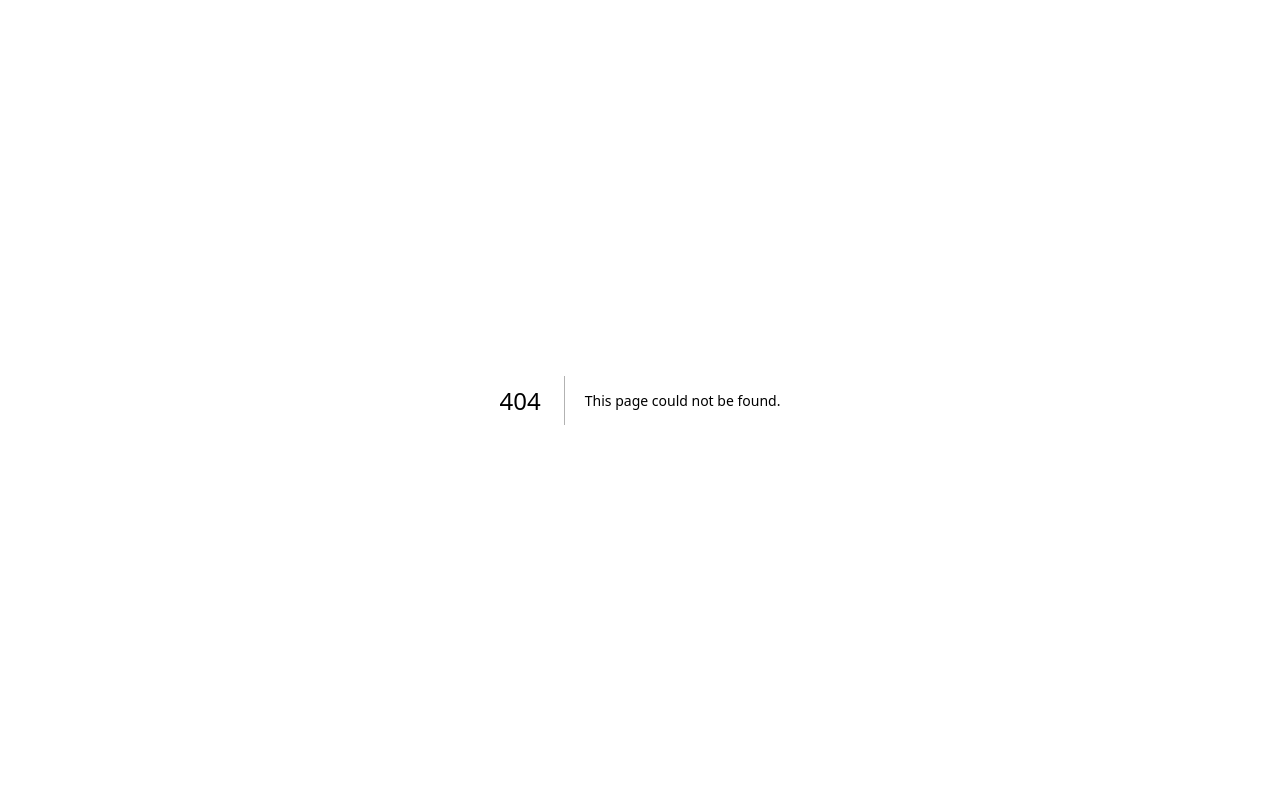
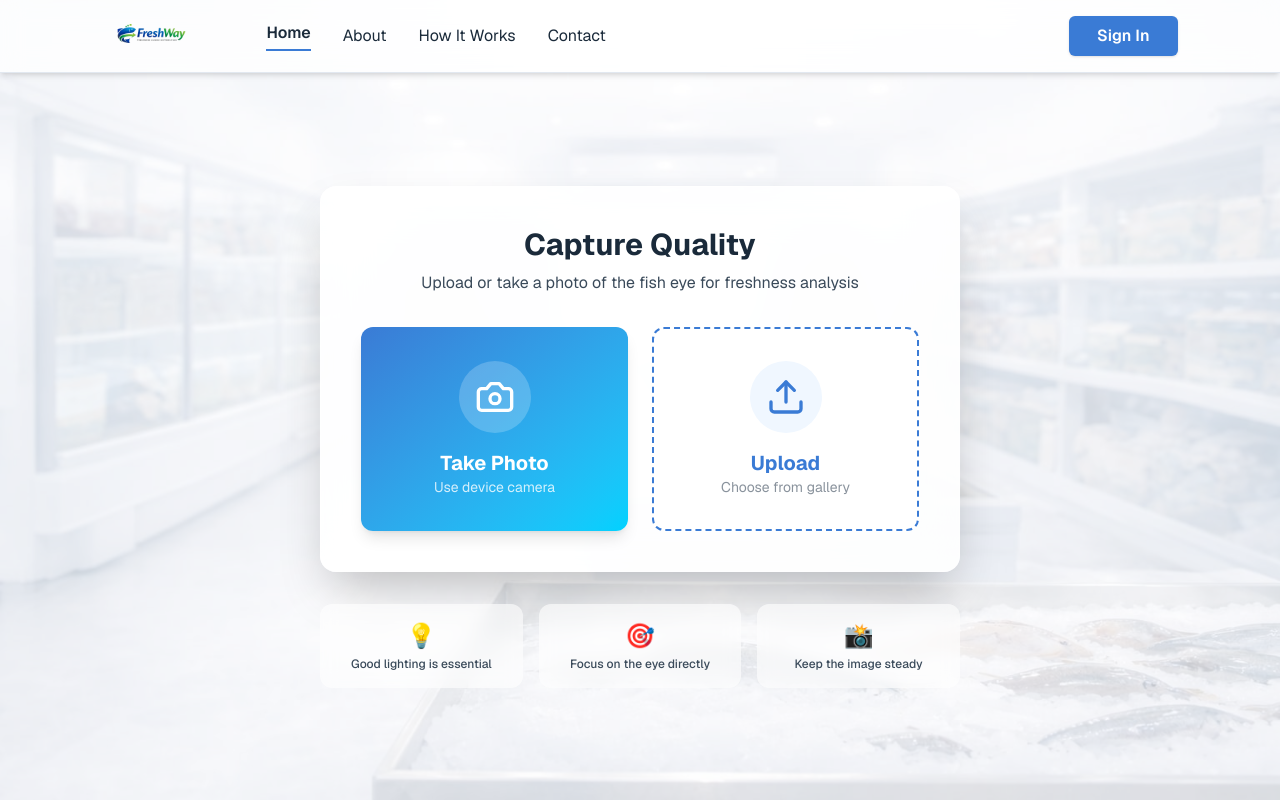
Before and after one commit to Muhammad-Sheik-Nauman/freshway, a Next.js app in the folder client/: page /capture-img in a window 1280 px wide. Before the commit this address had no page. Built offline with nearby package versions, Linux system fonts and the light colour scheme.

Commit message:
feat: add image capture/upload page with camera and file input options and create initial landing page component.

```diff
--- /dev/null
+++ b/client/app/capture-img/page.tsx
@@ -0,0 +1,223 @@
+"use client";
+
+import React, { useState, useRef, useEffect } from "react";
+import Navbar from "@/components/Navbar";
+
+export default function CapturePage() {
+  const [selectedImage, setSelectedImage] = useState<string | null>(null);
+  const [isCameraOpen, setIsCameraOpen] = useState(false);
+  const [stream, setStream] = useState<MediaStream | null>(null);
+
+  const fileInputRef = useRef<HTMLInputElement>(null);
+  const videoRef = useRef<HTMLVideoElement>(null);
+  const canvasRef = useRef<HTMLCanvasElement>(null);
+
+  // Stop camera when component unmounts
+  useEffect(() => {
+    return () => {
+      if (stream) {
+        stream.getTracks().forEach(track => track.stop());
+      }
+    };
+  }, [stream]);
+
+  // Attach stream to video element when camera is opened
+  useEffect(() => {
+    if (isCameraOpen && stream && videoRef.current) {
+      videoRef.current.srcObject = stream;
+    }
+  }, [isCameraOpen, stream]);
+
+  const handleImageUpload = (event: React.ChangeEvent<HTMLInputElement>) => {
+    const file = event.target.files?.[0];
+    if (file) {
+      // 10MB limit in bytes
+      const MAX_SIZE = 10 * 1024 * 1024;
+      if (file.size > MAX_SIZE) {
+        alert("File is too large! Please select an image smaller than 10MB.");
+        event.target.value = ""; // Clear the input
+        return;
+      }
+
+      const reader = new FileReader();
+      reader.onloadend = () => {
+        setSelectedImage(reader.result as string);
+      };
+      reader.readAsDataURL(file);
+    }
+  };
+
+  const triggerUpload = () => {
+    fileInputRef.current?.click();
+  };
+
+  const startCamera = async () => {
+    try {
+      const mediaStream = await navigator.mediaDevices.getUserMedia({
+        video: { facingMode: "environment" }
+      });
+      setStream(mediaStream);
+      setIsCameraOpen(true);
+    } catch (err) {
+      console.error("Error accessing camera:", err);
+      alert("Could not access camera. Please make sure you have given permission or use the upload option.");
+    }
+  };
+
+  const capturePhoto = () => {
+    if (videoRef.current && canvasRef.current) {
+      const video = videoRef.current;
+      const canvas = canvasRef.current;
+      const context = canvas.getContext("2d");
+
+      if (context) {
+        canvas.width = video.videoWidth;
+        canvas.height = video.videoHeight;
+        context.drawImage(video, 0, 0, canvas.width, canvas.height);
+
+        const imageData = canvas.toDataURL("image/png");
+        setSelectedImage(imageData);
+        stopCamera();
+      }
+    }
+  };
+
+  const stopCamera = () => {
+    if (stream) {
+      stream.getTracks().forEach(track => track.stop());
+      setStream(null);
+    }
+    setIsCameraOpen(false);
+  };
+
+  const resetImage = () => {
+    setSelectedImage(null);
+    stopCamera();
+  };
+
+  return (
+    <main className="relative min-h-screen w-full flex flex-col items-center justify-start font-sans" style={{ backgroundImage: "url('/bg.png')", backgroundSize: "cover", backgroundPosition: "center", backgroundRepeat: "no-repeat" }}>
+      <div className="absolute top-0 left-0 w-full h-full bg-white/75 z-0" />
+
+      <Navbar />
+
+      <div className="flex-1 flex flex-col items-center justify-center p-4 relative z-10 w-full max-w-2xl">
+        <div className="w-full bg-white/90 backdrop-blur-xl rounded-2xl shadow-2xl p-6 md:p-10 border border-white/20">
+          <div className="text-center mb-8">
+            <h1 className="text-3xl font-bold text-[#1a2a3a] mb-2">Capture Quality</h1>
+            <p className="text-[#3a4a5a]">Upload or take a photo of the fish eye for freshness analysis</p>
+          </div>
+
+          {!selectedImage && !isCameraOpen ? (
+            <div className="grid grid-cols-1 sm:grid-cols-2 gap-6">
+              <button
+                onClick={startCamera}
+                className="flex flex-col items-center justify-center p-8 bg-gradient-to-br from-[#3a7bd5] to-[#00d2ff] rounded-xl text-white hover:scale-105 transition-transform cursor-pointer shadow-lg group"
+              >
+                <div className="bg-white/20 p-4 rounded-full mb-4 group-hover:bg-white/30 transition-colors">
+                  <svg xmlns="http://www.w3.org/2000/svg" width="40" height="40" viewBox="0 0 24 24" fill="none" stroke="currentColor" strokeWidth="2" strokeLinecap="round" strokeLinejoin="round"><path d="M14.5 4h-5L7 7H4a2 2 0 0 0-2 2v9a2 2 0 0 0 2 2h16a2 2 0 0 0 2-2V9a2 2 0 0 0-2-2h-3l-2.5-3z" /><circle cx="12" cy="13" r="3" /></svg>
+                </div>
+                <span className="text-xl font-bold">Take Photo</span>
+                <span className="text-sm opacity-80">Use device camera</span>
+              </button>
+
+              <button
+                onClick={triggerUpload}
+                className="flex flex-col items-center justify-center p-8 bg-white border-2 border-dashed border-[#3a7bd5] rounded-xl text-[#3a7bd5] hover:bg-[#f0f7ff] transition-colors cursor-pointer group"
+              >
+                <div className="bg-[#f0f7ff] p-4 rounded-full mb-4 group-hover:bg-[#e0efff] transition-colors">
+                  <svg xmlns="http://www.w3.org/2000/svg" width="40" height="40" viewBox="0 0 24 24" fill="none" stroke="currentColor" strokeWidth="2" strokeLinecap="round" strokeLinejoin="round"><path d="M21 15v4a2 2 0 0 1-2 2H5a2 2 0 0 1-2-2v-4" /><polyline points="17 8 12 3 7 8" /><line x1="12" y1="3" x2="12" y2="15" /></svg>
+                </div>
+                <span className="text-xl font-bold">Upload</span>
+                <span className="text-sm text-[#3a4a5a]/60">Choose from gallery</span>
+              </button>
+            </div>
+          ) : isCameraOpen ? (
+            <div className="space-y-6">
+              <div className="relative aspect-video w-full overflow-hidden rounded-xl border-4 border-white shadow-lg bg-black">
+                <video
+                  ref={videoRef}
+                  autoPlay
+                  playsInline
+                  muted
+                  className="w-full h-full object-cover"
+                />
+                <div className="absolute inset-0 border-2 border-white/30 pointer-events-none flex items-center justify-center">
+                  <div className="w-48 h-48 border-2 border-dashed border-white/50 rounded-full"></div>
+                </div>
+              </div>
+              <div className="flex gap-4">
+                <button
+                  onClick={capturePhoto}
+                  className="flex-1 py-4 bg-[#3a7bd5] text-white rounded-xl font-bold text-lg shadow-lg hover:bg-[#255bb5] transition-all flex items-center justify-center gap-2"
+                >
+                  <div className="w-4 h-4 bg-white rounded-full animate-pulse"></div>
+                  Capture Photo
+                </button>
+                <button
+                  onClick={stopCamera}
+                  className="px-6 py-4 bg-gray-200 text-gray-700 rounded-xl font-bold hover:bg-gray-300 transition-all"
+                >
+                  Cancel
+                </button>
+              </div>
+            </div>
+          ) : (
+            <div className="space-y-6">
+              <div className="relative aspect-square w-full max-w-md mx-auto overflow-hidden rounded-xl border-4 border-white shadow-lg">
+                <img
+                  src={selectedImage!}
+                  alt="Captured fish eye"
+                  className="w-full h-full object-cover"
+                />
+                <button
+                  onClick={resetImage}
+                  className="absolute top-4 right-4 bg-red-500 text-white p-2 rounded-full shadow-lg hover:bg-red-600 transition-colors"
+                >
+                  <svg xmlns="http://www.w3.org/2000/svg" width="20" height="20" viewBox="0 0 24 24" fill="none" stroke="currentColor" strokeWidth="2" strokeLinecap="round" strokeLinejoin="round"><line x1="18" y1="6" x2="6" y2="18" /><line x1="6" y1="6" x2="18" y2="18" /></svg>
+                </button>
+              </div>
+
+              <div className="flex flex-col gap-4">
+                <button className="w-full py-4 bg-[#3a7bd5] text-white rounded-xl font-bold text-lg shadow-lg hover:bg-[#255bb5] transition-all flex items-center justify-center gap-2">
+                  <svg xmlns="http://www.w3.org/2000/svg" width="24" height="24" viewBox="0 0 24 24" fill="none" stroke="currentColor" strokeWidth="2" strokeLinecap="round" strokeLinejoin="round"><path d="M22 11.08V12a10 10 0 1 1-5.93-9.14" /><polyline points="22 4 12 14.01 9 11.01" /></svg>
+                  Analyze Freshness
+                </button>
+                <button
+                  onClick={resetImage}
+                  className="w-full py-3 bg-transparent text-[#3a4a5a] font-medium hover:text-[#1a2a3a] transition-colors"
+                >
+                  Retake Photo
+                </button>
+              </div>
+            </div>
+          )}
+
+          <canvas ref={canvasRef} className="hidden" />
+          <input
+            type="file"
+            ref={fileInputRef}
+            onChange={handleImageUpload}
+            accept="image/*"
+            className="hidden"
+          />
+        </div>
+
+        <div className="mt-8 grid grid-cols-1 md:grid-cols-3 gap-4 w-full">
+          <div className="bg-white/60 backdrop-blur-sm p-4 rounded-xl text-center">
+            <span className="block text-2xl mb-1">💡</span>
+            <p className="text-xs text-[#3a4a5a] font-medium">Good lighting is essential</p>
+          </div>
+          <div className="bg-white/60 backdrop-blur-sm p-4 rounded-xl text-center">
+            <span className="block text-2xl mb-1">🎯</span>
+            <p className="text-xs text-[#3a4a5a] font-medium">Focus on the eye directly</p>
+          </div>
+          <div className="bg-white/60 backdrop-blur-sm p-4 rounded-xl text-center">
+            <span className="block text-2xl mb-1">📸</span>
+            <p className="text-xs text-[#3a4a5a] font-medium">Keep the image steady</p>
+          </div>
+        </div>
+      </div>
+    </main>
+  );
+}
--- a/client/components/LandingPage.tsx
+++ b/client/components/LandingPage.tsx
@@ -3,7 +3,7 @@ import Navbar from "./Navbar";
 
 const LandingPage = () => {
   return (
-    <div className="relative min-h-screen w-screen flex flex-col items-center justify-start font-sans" style={{backgroundImage: "url('/bg.png')", backgroundSize: "cover", backgroundPosition: "center", backgroundRepeat: "no-repeat"}}>
+    <div className="relative min-h-screen w-screen flex flex-col items-center justify-start font-sans" style={{ backgroundImage: "url('/bg.png')", backgroundSize: "cover", backgroundPosition: "center", backgroundRepeat: "no-repeat" }}>
       {/* Overlay for white tint (brighter) */}
       <div className="absolute top-0 left-0 w-full h-full bg-white/75 z-0" />
       {/* Navigation Bar */}
```
